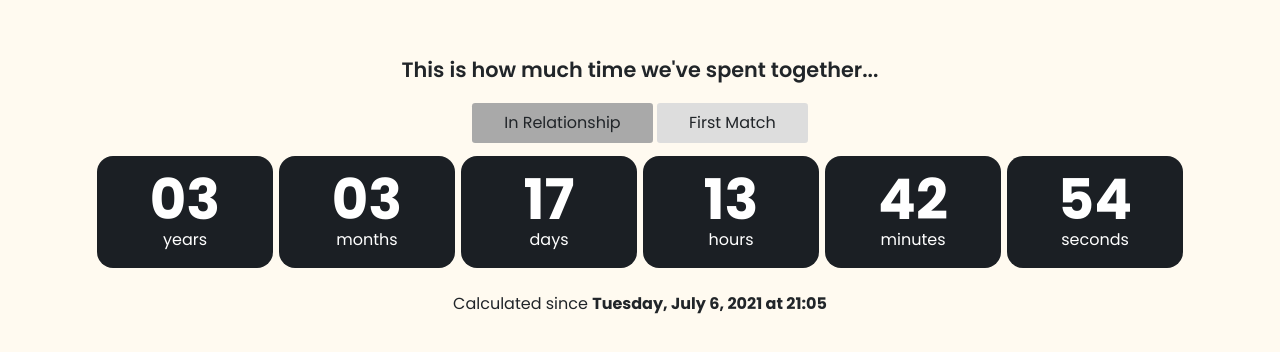
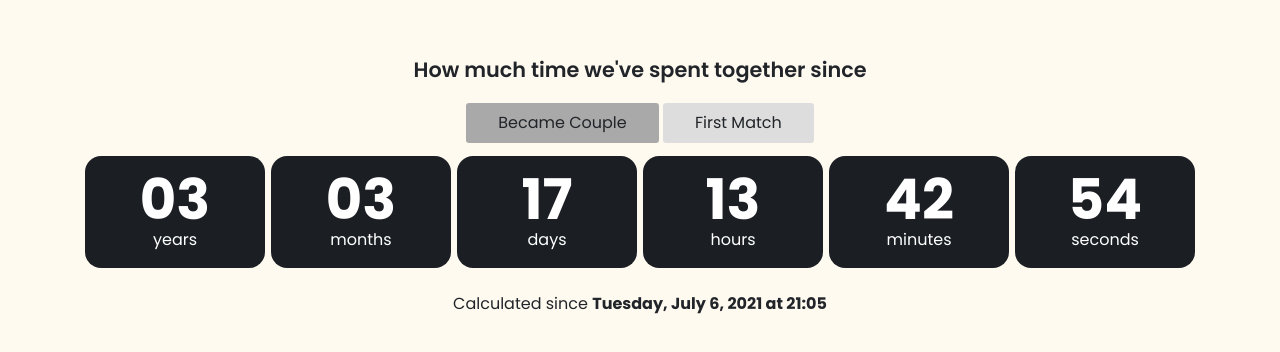
Before and after one commit to dandidaro/dzweb, a plain HTML site: page index.html in a window 1280 px wide. Shown: the part 1013-1365 px from the top of the page. Drawn offline with nearby package versions, Linux system fonts and the light colour scheme.

Commit message:
v0.8
minor update on css and index

```diff
--- a/assets/css/styles.css
+++ b/assets/css/styles.css
@@ -1,4 +1,4 @@
-/* Global Variables */
+/* === Global Variables === */
 * {
   font-family: 'Poppins', sans-serif;
   box-sizing: border-box;
@@ -9,7 +9,7 @@ body {
   background-color: floralwhite;
 }
 
-/* General container */
+/* === General container === */
 .container{
   min-height: 100vh;
 }
@@ -25,10 +25,15 @@ body {
   font-weight: 700;
 }
 
-/* Count up section */
+/* === Count up section === */
+.count-up{
+  padding: 0;
+}
+
 .countup-date{
   margin: 20px 0;
 }
+
 
 .date-wrapper {
   padding: 1rem 2.5rem;
@@ -73,12 +78,13 @@ body {
   background-color: darkgrey;
 }
 
+/* === Section #x - Memories of === */
+
 .memories h2{
   padding-bottom: 20px;
 }
 
 .memory-container{
-  /* width: 100%; */
   margin: 0;
 }
 
@@ -98,7 +104,7 @@ body {
   transform:
     perspective(800px)
     rotateY(-15deg)
-    translateY(-50px)
+    translateY(-30px)
     rotateX(10deg)
     scale(1);
   filter: blur(0);
@@ -136,6 +142,8 @@ body {
   opacity: 1;
   bottom: 20px;
 }
+
+/* === Gallery inside modal === */
 
 .gallery{
   width: fit-content;
--- a/index.html
+++ b/index.html
@@ -29,17 +29,17 @@
     <!-- Section 2 - Count up -->
     <div class="container align-content-center">
         <div class="countup row justify-content-center text-center">
-            <h2>This is how much time we've spent together...</h2>
+            <h2>How much time we've spent together since</h2>
             <div class="col-12">
                 <div class="row justify-content-center countup-date">
                     <div class="radio-toolbar">
                         <input type="radio" id="radio1" name="choose-date" value="inRelation" checked>
-                        <label for="radio1">In Relationship</label>
+                        <label for="radio1">Became Couple</label>
 
                         <input type="radio" id="radio2" name="choose-date" value="firstMatch">
                         <label for="radio2">First Match</label>
                     </div>
-                    <div class="row justify-content-center">
+                    <div class="row count-up justify-content-center">
                         <div class="col date-wrapper">
                             <div class="date-value" id="years"></div>
                             <div class="date-unit">years</div>
```
